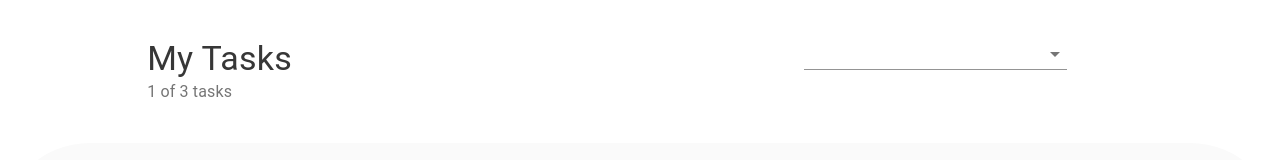
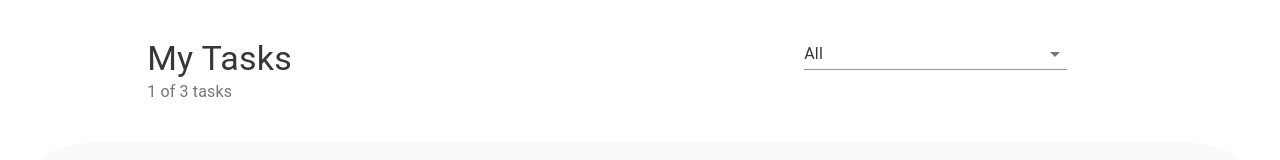
Before and after one commit to yiyeum/task-app, a React (Create React App) app: page / in a window 1280 px wide. Shown: the top 160 px of the page. Built offline with nearby package versions, Linux system fonts and the light colour scheme.

Commit message:
feat: sort by category

```diff
--- a/src/components/HeaderSort/HeaderSort.tsx
+++ b/src/components/HeaderSort/HeaderSort.tsx
@@ -1,6 +1,7 @@
-import React from 'react'
-import { Grid, Typography, Select } from '@material-ui/core'
+import React, { SetStateAction, Dispatch, ChangeEvent } from 'react'
+import { Grid, Typography, Select, MenuItem } from '@material-ui/core'
 import { WithStyles, withStyles } from '@material-ui/core';
+import { IList } from '../../models';
 
 const styles = {
     root: {
@@ -11,8 +12,14 @@ const styles = {
     }
 }
 
-const HeaderSortBase = (props: WithStyles<typeof styles>) => {
-    const { classes } = props
+interface IProps extends WithStyles<typeof styles> {
+    category: string[]
+    sortBy: string
+    setSortBy: Dispatch<SetStateAction<string>>
+}
+
+const HeaderSortBase = (props: IProps) => {
+    const { classes, category, sortBy, setSortBy } = props
 
     return (
         <Grid container className={classes.root}>
@@ -21,7 +28,19 @@ const HeaderSortBase = (props: WithStyles<typeof styles>) => {
                 <Typography variant='body1' color='textSecondary'>1 of 3 tasks</Typography>
             </Grid>
             <Grid item lg={4} md={4} sm={4}>
-                <Select className={classes.select} />
+                <Select
+                    className={classes.select}
+                    value={sortBy}
+                    onChange={(e: ChangeEvent<{ value: unknown }>) => setSortBy(e.target.value as string)}
+                >
+                    <MenuItem value='all'>All</MenuItem>
+                    {
+                        category.length > 0 &&
+                        category.map((item: string) => {
+                            return <MenuItem value={item}>{item}</MenuItem>
+                        })
+                    }
+                </Select>
             </Grid>
         </Grid>
     );
--- a/src/components/ListView/ListView.tsx
+++ b/src/components/ListView/ListView.tsx
@@ -20,16 +20,28 @@ const styles = {
 
 interface IProps extends WithStyles<typeof styles> {
     list: IList[]
+    sortBy: string
 }
 
 const ListViewBase = (props: IProps) => {
-    const { classes, list } = props
+    const { classes, list, sortBy } = props
+
+    const filterTodos = (allTodoItems: IList[], selectedCategory: string) => {
+        if (allTodoItems.length > 0) {
+            if (selectedCategory === 'all') {
+                return allTodoItems
+            }
+            return allTodoItems.filter((item: IList) => {
+                return item.category === selectedCategory
+            })
+        }
+    }
 
     return (
         <div className={classes.root}>
             {
-                list.length > 0 ?
-                    list.map((item: IList) => {
+                filterTodos(list, sortBy) ?
+                    filterTodos(list, sortBy)!.map((item: IList) => {
                         return <List item={item} />
                     })
                     :
--- a/src/components/TaskForm/TaskForm.tsx
+++ b/src/components/TaskForm/TaskForm.tsx
@@ -28,13 +28,13 @@ const styles = {
 interface IProps extends WithStyles<typeof styles> {
     list: IList[]
     setList: Dispatch<SetStateAction<any>>
-    category: String[]
-    setCategory: Dispatch<SetStateAction<String[]>>
+    category: string[]
+    setCategory: Dispatch<SetStateAction<string[]>>
 }
 
 interface IFormState {
-    task: String
-    category: String
+    task: string
+    category: string
     error: boolean
 }
 
@@ -57,7 +57,7 @@ const TaskFormBase = (props: IProps) => {
 
     const updateCategory = (): void => {
         const formattedCategory = form.category.trim().charAt(0).toUpperCase()
-        if (category.filter((ct: String) => ct === formattedCategory).length === 0) {
+        if (category.filter((ct: string) => ct === formattedCategory).length === 0) {
             setCategory([...category, form.category])
         }
     }
--- a/src/container/TaskView/TaskView.tsx
+++ b/src/container/TaskView/TaskView.tsx
@@ -4,13 +4,19 @@ import { IList } from '../../models'
 
 export const TaskView = () => {
     const [list, setList] = useState<IList[]>([])
-    const [category, setCategory] = useState<String[]>([])
+    const [category, setCategory] = useState<string[]>([])
+    const [sortBy, setSortBy] = useState('all')
 
     return (
         <>
-            <HeaderSort />
+            <HeaderSort
+                category={category}
+                sortBy={sortBy}
+                setSortBy={setSortBy}
+            />
             <ListView
                 list={list}
+                sortBy={sortBy}
             />
             <TaskForm
                 list={list}
```
